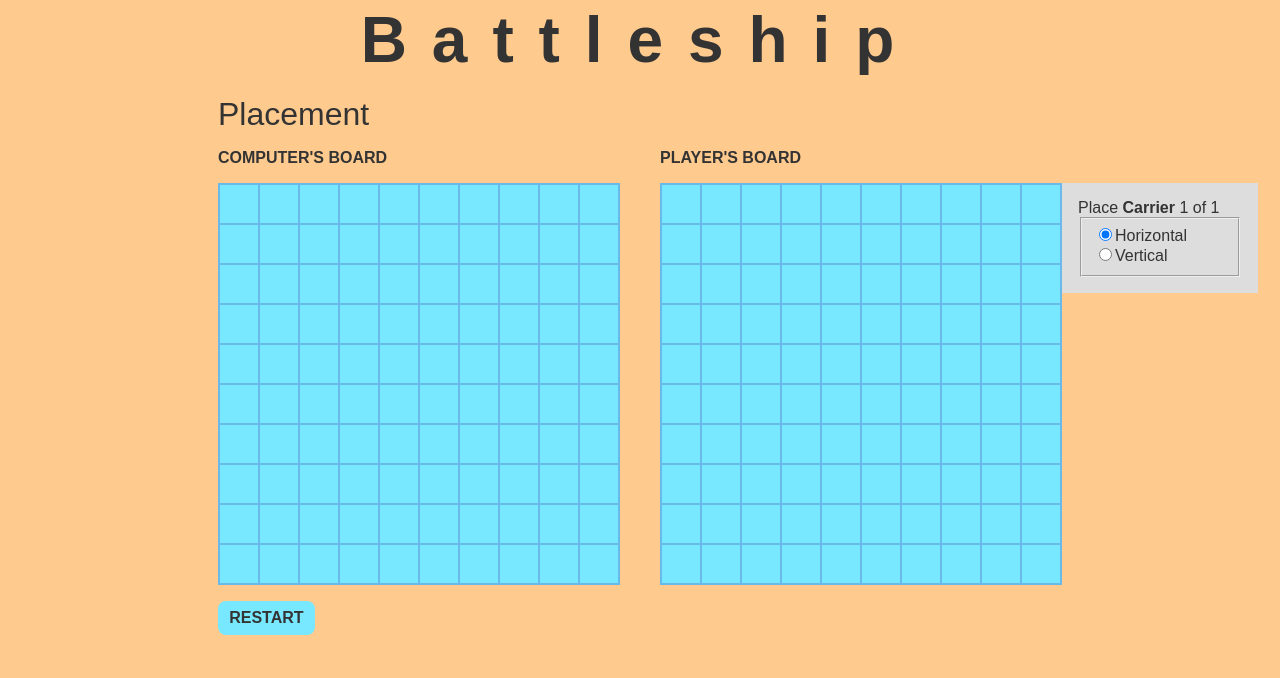
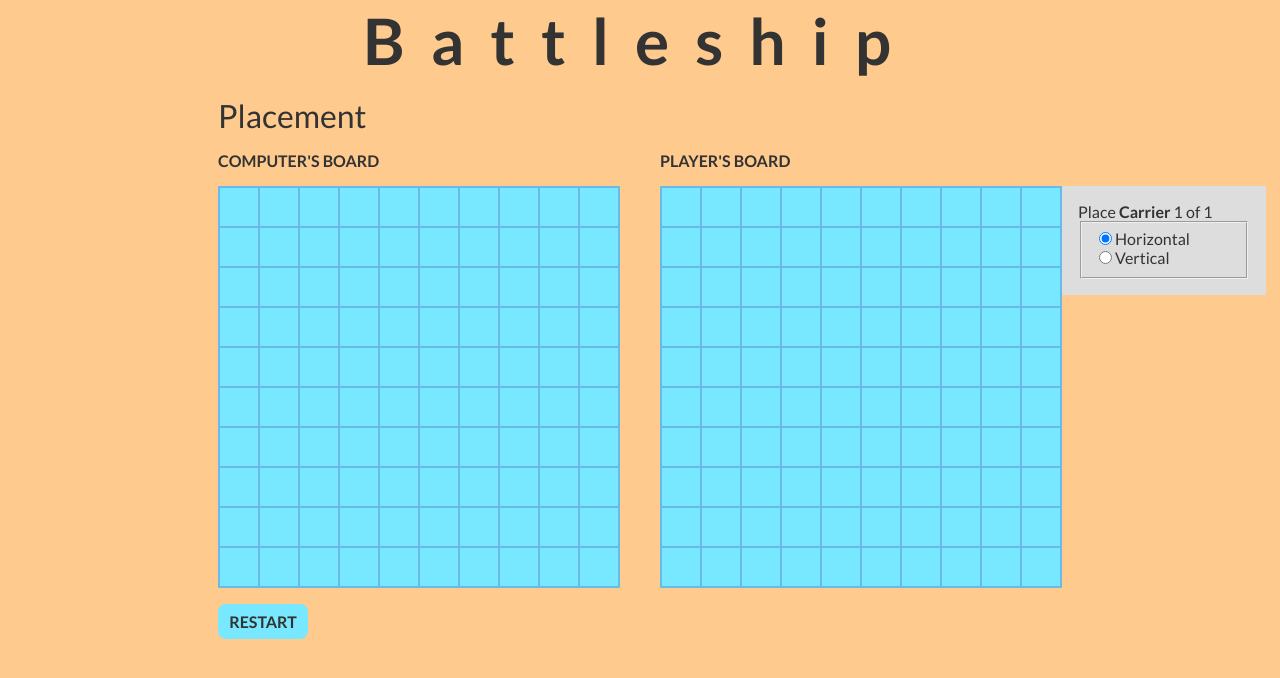
Before and after one commit to aptoivonen/battleship, a website built with webpack: page src/index.html in a window 1280 px wide. Built offline with nearby package versions, Linux system fonts and the light colour scheme.

Commit message:
Add Lato font

```diff
--- a/src/scss/_font.scss
+++ b/src/scss/_font.scss
@@ -1,6 +1,8 @@
 @use "variables";
 
+@import url("https://fonts.googleapis.com/css2?family=Lato:wght@400;700&display=swap");
+
 html {
-  font-family: Arial, Helvetica, sans-serif;
+  font-family: Lato, Arial, Helvetica, sans-serif;
   color: variables.$black;
 }
```
